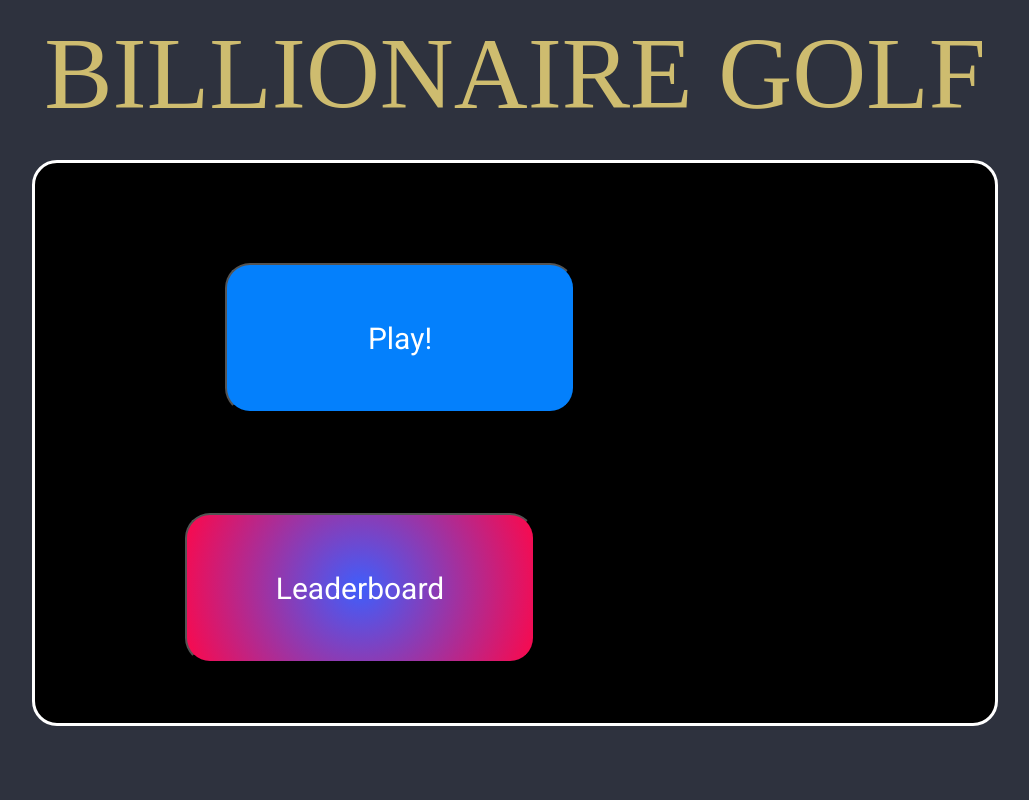
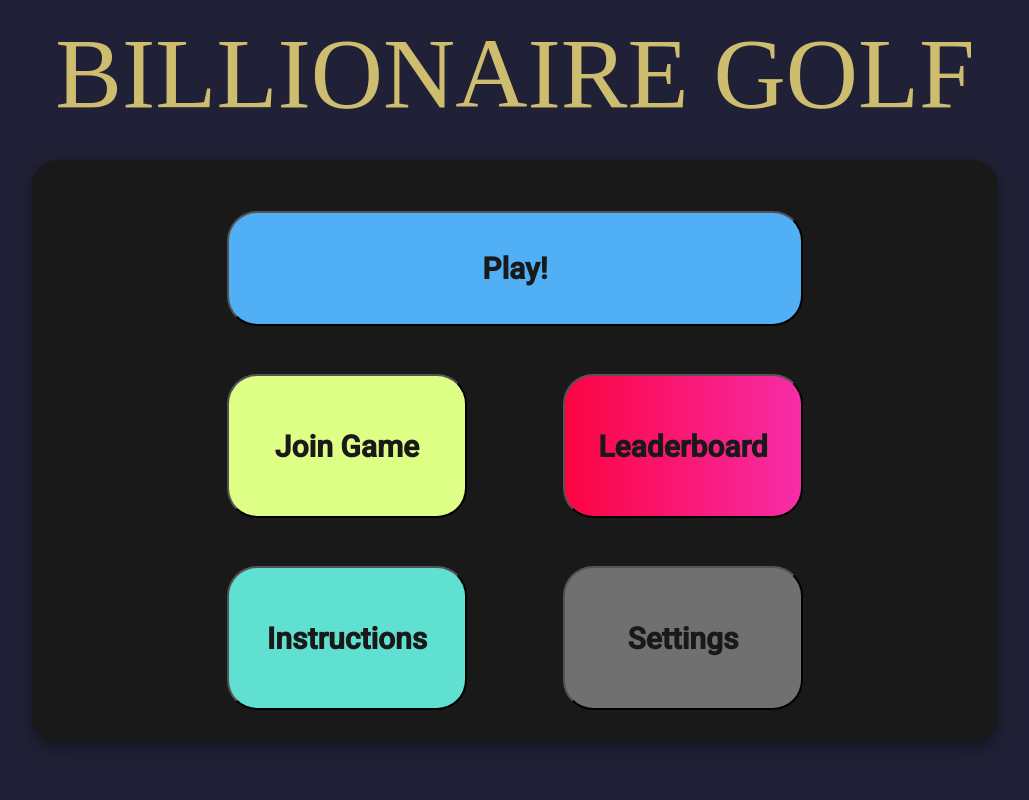
Before and after one commit to LachlanDow/Industry_Proj_Team5, an Angular app in the folder Front-end/become-billionaire/: page / in a window 1280 px wide. Shown: the top 800 px of the page, without its empty margins (125-1154 px from the left). Built offline with nearby package versions, Linux system fonts and the light colour scheme; a web font is replaced by a local one.

Commit message:
Updated Menu UI

```diff
--- a/Front-end/become-billionaire/src/app/app.component.css
+++ b/Front-end/become-billionaire/src/app/app.component.css
@@ -1,5 +1,6 @@
+
 .body {
-    background-color: #2e323e;
+  background-color: #202136;
 }
 
 .title{
@@ -8,53 +9,64 @@
 padding-top: 5%;
 padding-bottom: 5%;
 color: #cebc6f;
-  font-size  : 8vw;
+font-size  : 100px;
 }
 
 .options{
 width: 75%;
-  height: 70%;
-  background-color: black;
+height: 72%;
+background-color: #191919;
 margin: auto;
-  border: 3px solid white;
+border: 3px solid rgba(255, 255, 255, 0);
 border-radius: 25px;
+box-shadow: 0 6px 10px 0 rgba(0, 0, 0, 0.2), 0 6px 20px 0 rgba(0, 0, 0, 0.19);
 }
 
 .btn{
 font-family: "Roboto";
-  color: white;
-  width: 350px;
-  height: 150px;
-  border-radius: 25px;
+color: #191919;
+width: 25%;
+height: 25%;
+font-weight: bold;
+border-radius: 30px;
 border-color: black;
 font-size: 30px;
 }
 
 .play{
-  background-color: #0480fc;
-  margin-top: 100px;
-  margin-left: 190px;
-  margin-right: 150px;
+background-color: #50AFF5;
+margin-top: 5%;
+margin-left: 20%;
+margin-right: 20%;
+width: 60%;
+height: 20%;
+
+}
+.join {
+  background-color: #DEFF86;
+  margin-top: 5%;
+  margin-left: 20%;
+  margin-right: 0%;
 }
 
 .leaderboard {
-  background: rgb(63,94,251);
-  background: radial-gradient(circle, rgba(63,94,251,1) 0%, rgba(252,8,75,1) 100%);
-  margin-top: 100px;
-  margin-left: 150px;
-  margin-right: 150px;
+
+background: linear-gradient( 90deg, #FC0441 0%, #F62DA8);
+margin-top: 5%;
+  margin-left: 10%;
+  margin-right: 0%;
 }
 
 .instructions {
-  background-color: #16ac9a;
-  margin-top: 150px;
-  margin-left: 190px;
-  margin-right: 150px;
+background-color: #60E0D1;
+margin-top: 5%;
+  margin-left: 20%;
+  margin-right: 0%;
 }
 
 .settings {
-  background-color: #888888;
-  margin-top: 150px;
-  margin-left: 150px;
-  margin-right: 150px;
+background-color: #707070;
+margin-top: 5%;
+  margin-left: 10%;
+  margin-right: 0%;
 }
--- a/Front-end/become-billionaire/src/app/app.component.html
+++ b/Front-end/become-billionaire/src/app/app.component.html
@@ -5,6 +5,8 @@
     <p class="title">BILLIONAIRE GOLF</p>
     <div class="options" *ngIf="!display && !displaySettings && !displayInstructions">
         <button type="button" class="btn play" (click)="onPress()">Play!</button>
+        <button type="button" class="btn join" (click)="onPress()">Join Game</button>
+
         <button type="button" class="btn leaderboard">Leaderboard</button>
         <button type="button" class="btn instructions" (click)="onInstructionsPress()">Instructions</button>
         <button type=" button " class="btn settings " (click)="onSettingsPress() ">Settings</button>
```
Also changed, not shown: 1 other file (tests, documents, lock files or other folders). Lines whose indentation alone changed are shown as unchanged.
